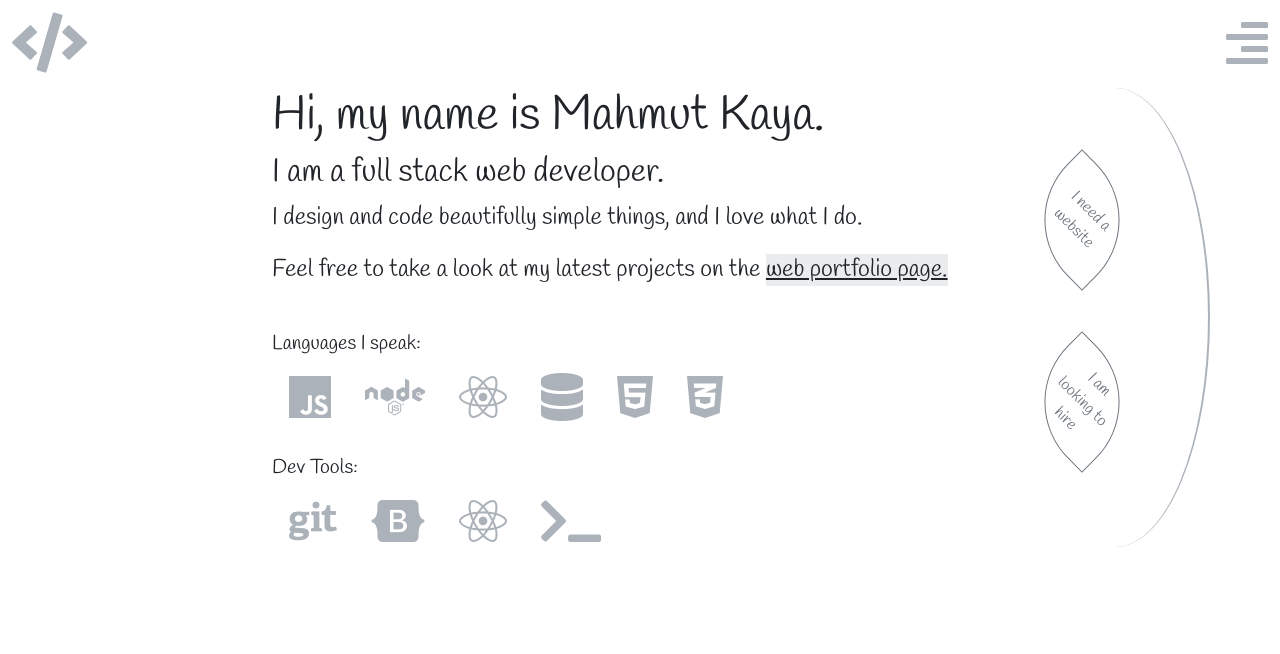
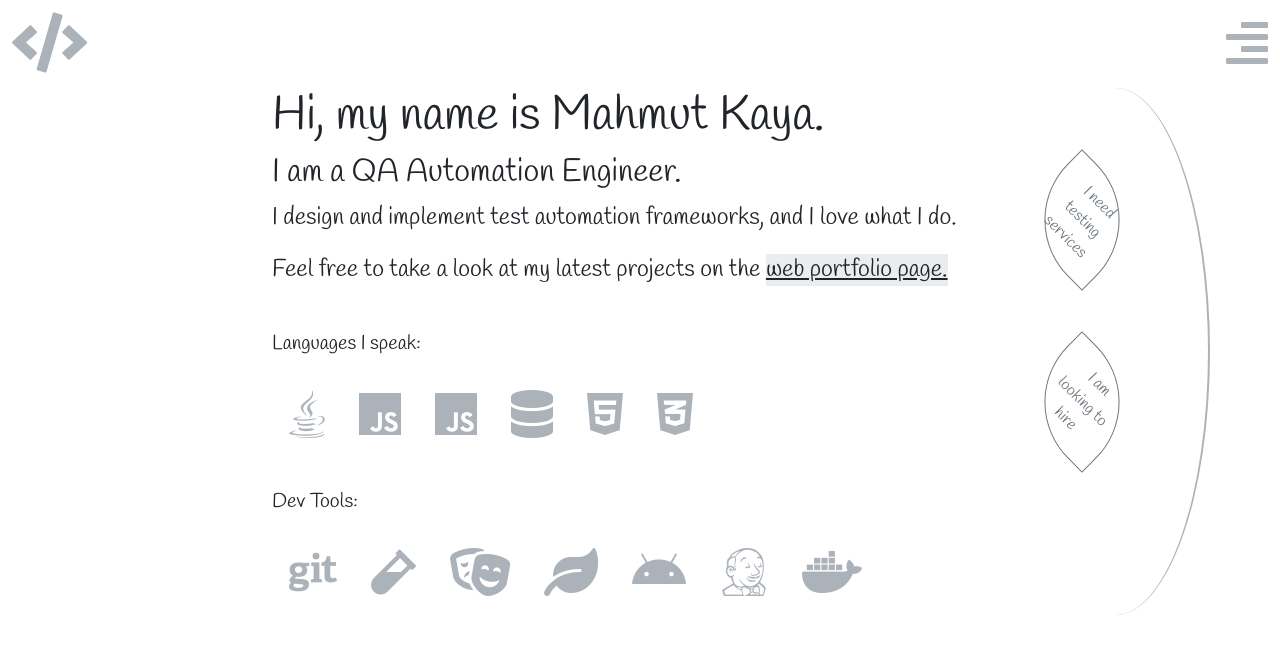
Before and after one commit to mahmutkaya/portfolio, a React (Create React App) app: page / in a window 1280 px wide. Shown: the top 654 px of the page. Built offline with nearby package versions, Linux system fonts and the light colour scheme.

Commit message:
add more content

```diff
--- a/src/components/MainPage.js
+++ b/src/components/MainPage.js
@@ -8,7 +8,6 @@ import {
   devTools,
   devToolsIcons
 } from "../logic/info";
-import { skills } from "../logic/utilities";
 
 class MainPage extends Component {
   render() {
@@ -17,9 +16,9 @@ class MainPage extends Component {
         <Col sm={{ size: 8, order: 0, offset: 2 }}>
           <div className="greeting">
             <h1>Hi, my name is Mahmut Kaya.</h1>
-            <h3>I am a full stack web developer.</h3>
+            <h3>I am a QA Automation Engineer.</h3>
             <p>
-              I design and code beautifully simple things, and I love what I do.
+              I design and implement test automation frameworks, and I love what I do.
             </p>
             <p>
               Feel free to take a look at my latest projects on the{" "}
@@ -29,18 +28,35 @@ class MainPage extends Component {
           <div className="skills">
             <div className="languages">
               <h5>Languages I speak:</h5>
-              {skills(languagesIcons, languages, "")}
+              <div className="d-flex flex-wrap">
+                {languages.map((lang, index) => (
+                  <div className="icons" key={index} data-tooltip-id={`language-${index}`}>
+                    <i className={languagesIcons[index]}></i>
+                    <Tooltip id={`language-${index}`} place="top">
+                      {lang}
+                    </Tooltip>
+                  </div>
+                ))}
+              </div>
             </div>
             <div className="dev-tools">
               <h5>Dev Tools:</h5>
-              {skills(devToolsIcons, devTools, "")}
+              <div className="d-flex flex-wrap">
+                {devTools.map((tool, index) => (
+                  <div className="icons" key={index} data-tooltip-id={`tool-${index}`}>
+                    <i className={devToolsIcons[index]}></i>
+                    <Tooltip id={`tool-${index}`} place="top">
+                      {tool}
+                    </Tooltip>
+                  </div>
+                ))}
+              </div>
             </div>
           </div>
-          <Tooltip />
         </Col>
         <Col sm={{ size: 2, offset: 0 }} className="buttons">
           <Button outline color="secondary">
-            I need a website
+            I need testing services
           </Button>
           <Button outline color="secondary">
             I am looking to hire
--- a/src/components/Projects.js
+++ b/src/components/Projects.js
@@ -1,5 +1,5 @@
 import React, { Component } from 'react'
-import {Row} from 'reactstrap';
+import {Row, Col, Card, CardBody, CardTitle, CardText, Button} from 'reactstrap';
 import {projects} from '../logic/utilities'
 import portfolio from '../img/portfolio.PNG'
 import news from '../img/news.jpg'
@@ -13,9 +13,60 @@ class Projects extends Component {
     return (
       <React.Fragment>
         <Row className='center'>
-          <h5>My Recent Work</h5>
+          <h2>My Testing Frameworks and Projects</h2>
         </Row>
-        <Row >
+
+        <Row className="mb-4">
+          <Col sm="12">
+            <Card>
+              <CardBody>
+                <CardTitle tag="h3">Playwright-Cucumber-TypeScript Framework</CardTitle>
+                <CardText>
+                  A comprehensive test automation framework built for UI, API, and database testing. This framework implements the BDD approach using Cucumber and TypeScript with Playwright for browser automation.
+                </CardText>
+                <CardText>
+                  <strong>Features:</strong>
+                  <ul>
+                    <li>Page Object Model design pattern</li>
+                    <li>API testing capabilities</li>
+                    <li>Database integration for complete E2E testing</li>
+                    <li>Parallel test execution</li>
+                    <li>Comprehensive reporting</li>
+                  </ul>
+                </CardText>
+                <Button color="primary" href="https://github.com/mahmutkaya/pw-cucumber-ts-api-ui" target="_blank">View on GitHub</Button>
+              </CardBody>
+            </Card>
+          </Col>
+        </Row>
+
+        <Row className="mb-4">
+          <Col sm="12">
+            <Card>
+              <CardBody>
+                <CardTitle tag="h3">WinAppDriver Desktop Testing Framework</CardTitle>
+                <CardText>
+                  A test automation framework for Windows desktop applications using WinAppDriver with Java and TestNG.
+                </CardText>
+                <CardText>
+                  <strong>Features:</strong>
+                  <ul>
+                    <li>Page Object Model architecture</li>
+                    <li>Maven dependency management</li>
+                    <li>Element identification strategies for desktop applications</li>
+                    <li>Custom reporting</li>
+                  </ul>
+                </CardText>
+                <Button color="primary" href="https://github.com/mahmutkaya/windowsAppTest" target="_blank">View on GitHub</Button>
+              </CardBody>
+            </Card>
+          </Col>
+        </Row>
+
+        <Row>
+          <h4>Previous Web Development Projects</h4>
+        </Row>
+        <Row>
           {projects(portfolio, 'https://www.mahmutkaya.nl/')}
           {projects(news, 'https://news-api-2019.herokuapp.com/')}
           {projects(wiki, 'https://wiki-search-vanilla-js.netlify.com/')}
--- a/src/components/Resume.js
+++ b/src/components/Resume.js
@@ -1,14 +1,87 @@
 import React, { Component } from "react";
 import { Link } from "react-router-dom";
+import { Card, CardBody, Row, Col } from "reactstrap";
 
 class Resume extends Component {
   render() {
     return (
       <div>
-        <h1>working on it...</h1>
+        <h1>My Professional Experience</h1>
+        <Card className="mb-4">
+          <CardBody>
+            <h3>QA Automation Engineer at Merych</h3>
+            <p className="text-muted">December 2022 - Present</p>
+            <p>Started my own testing company with two other friends.</p>
+            <h5>Projects I worked on:</h5>
+            <ul>
+              <li>
+                <strong>Elsevier:</strong> Involved in converting a selenium & java framework
+                to the playwright - cucumber and typescript. Had sessions
+                with developers to help them understand the automation and
+                write/maintain their own scenarios. Also worked on api side using
+                java and rest-assured.
+              </li>
+              <li>
+                <strong>Please:</strong> Initialized a framework from scratch with playwright -
+                cucumber and typescript for ui, api and db. Also mentored their
+                functional tester and developers to write new scenarios and
+                maintain the framework.
+              </li>
+            </ul>
+          </CardBody>
+        </Card>
+
+        <Card className="mb-4">
+          <CardBody>
+            <h3>QA Automation Engineer at spriteCloud, Amsterdam</h3>
+            <p className="text-muted">August 2021 - December 2022</p>
+            <p>Involved in converting a js & webdriver-io framework to the java & serenity.</p>
+            <p>Technologies used include: Java, Serenity, Cucumber, Rest-assured</p>
+          </CardBody>
+        </Card>
+
+        <Card className="mb-4">
+          <CardBody>
+            <h3>QA Automation Engineer at Woonenzo, Tilburg</h3>
+            <p className="text-muted">November 2020 — August 2021</p>
+            <ul>
+              <li>Involved in developing BDD frameworks from scratch.</li>
+              <li>Developed frameworks for web and mobile applications.</li>
+            </ul>
+            <p>Technologies used include: Java, MySql, TypeScript, Jenkins, Docker, Selenium, Cucumber, Appium, Playwright</p>
+          </CardBody>
+        </Card>
+
+        <Card className="mb-4">
+          <CardBody>
+            <h3>Automation Engineer at Cerme ICT, Rijswijk</h3>
+            <p className="text-muted">July 2020 — November 2020</p>
+            <p>Developed a framework for Windows Desktop application from scratch, following Page Object Model using WinAppDriver and defined dependencies using Maven.</p>
+            <p>Technologies used include: Java, WinAppDriver, Appium, TestNG</p>
+          </CardBody>
+        </Card>
+
+        <Card className="mb-4">
+          <CardBody>
+            <h3>Web Developer at Plek</h3>
+            <p className="text-muted">June 2019 — October 2019</p>
+            <p>Five months front-end and last month back-end.</p>
+            <p>Technologies used include: TypeScript, React.js, Angular.js, HTML, CSS</p>
+          </CardBody>
+        </Card>
+
+        <h2>Education</h2>
+        <Card className="mb-4">
+          <CardBody>
+            <h3>Primary school teaching, Kastamonu University, Turkey</h3>
+            <p className="text-muted">2007 — 2012</p>
+            <p>Bachelor's degree (BSc) in primary school education</p>
+          </CardBody>
+        </Card>
+
         <p>
           <Link to="/files/CV - Mahmut Kaya.pdf" target="_blank" download>
-            click to download a pdf version of my resume.
+            Click to download a PDF version of my resume.
           </Link>
         </p>
       </div>
--- a/src/logic/info.js
+++ b/src/logic/info.js
@@ -1,16 +1,16 @@
 const languages = [
-  "javaScript",
-  "NodeJs",
-  "ReactJs",
-  "MySql",
+  "Java",
+  "JavaScript",
+  "TypeScript",
+  "SQL",
   "HTML",
   "CSS"
 ]
 
 const languagesIcons = [
+  "fab fa-java",
   "fab fa-js",
-  "fab fa-node",
-  "fab fa-react",
+  "fab fa-js", // Using JS icon for TypeScript as there's no specific icon
   "fas fa-database",
   "fab fa-html5",
   "fab fa-css3-alt"
@@ -18,32 +18,38 @@ const languagesIcons = [
 
 const devTools = [
   'Git/Github',
-  'bootstrap',
-  'reactsrap',
-  'Visual Studio Code'
+  'Selenium',
+  'Playwright',
+  'Cucumber',
+  'Appium',
+  'Jenkins',
+  'Docker'
 ]
 
 const devToolsIcons = [
   'fab fa-git',
-  'fab fa-bootstrap',
-  'fab  fa-react',
-  'fas fa-terminal'
+  'fas fa-vial', // Testing icon for Selenium
+  'fas fa-theater-masks', // Icon for Playwright
+  'fas fa-leaf', // Icon for Cucumber
+  'fab fa-android', // Mobile icon for Appium
+  'fab fa-jenkins',
+  'fab fa-docker'
+]
+
+const testingToolsIcons = [
+
 ]
 
 const socialAccounts = [
   'fab fa-linkedin',
   'fab fa-github',
-  'fab fa-stack-overflow',
-  'fab fa-twitter-square',
-  'fab fa-facebook-square'
+  'fa-brands fa-square-x-twitter',
 ]
 
 const socialAccountLinks = [
   'https://www.linkedin.com/in/mahmut-kaya-b9832614a/',
   'https://github.com/mahmutkaya',
-  'https://stackoverflow.com/users/10839176/mahmutkaya?tab=profile',
-  'https://twitter.com/bajari88',
-  'https://www.facebook.com/profile.php?id=100012397628245'
+  'https://x.com/mahmutkaya___',
 ]
 
 export { languages, languagesIcons, devTools, devToolsIcons, socialAccounts, socialAccountLinks }
--- a/src/logic/utilities.js
+++ b/src/logic/utilities.js
@@ -8,14 +8,20 @@ import {
   PopoverHeader,
   Button
 } from "reactstrap";
+import { Tooltip } from "react-tooltip";
 
+// Note: This function has been modified to use react-tooltip
 const skills = (icons, info, link) => {
-  console.log(info);
   return icons.map((icon, index) => (
-    <div className="icons" key={index}>
+    <div className="icons" key={index} data-tooltip-id={`icon-${index}`}>
       <a href={link[index]} target="_blank" rel="noopener noreferrer">
-        <i className={icon} data-tip={info[index]}></i>
+        <i className={icon}></i>
       </a>
+      {info[index] && (
+        <Tooltip id={`icon-${index}`} place="top">
+          {info[index]}
+        </Tooltip>
+      )}
     </div>
   ));
 };
```
Also changed, not shown: src/components/AboutMe.js (+66 -11 lines), 1 other file (tests, documents, lock files or other folders).
